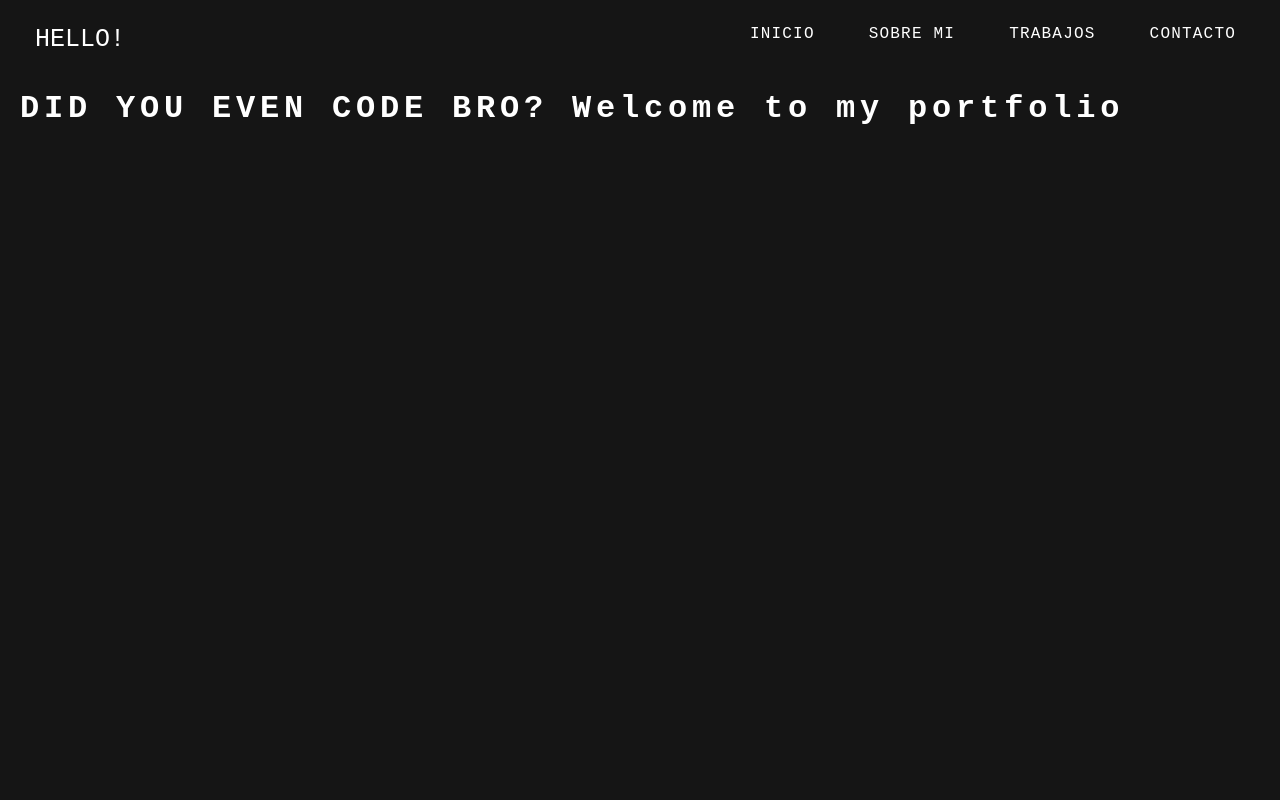
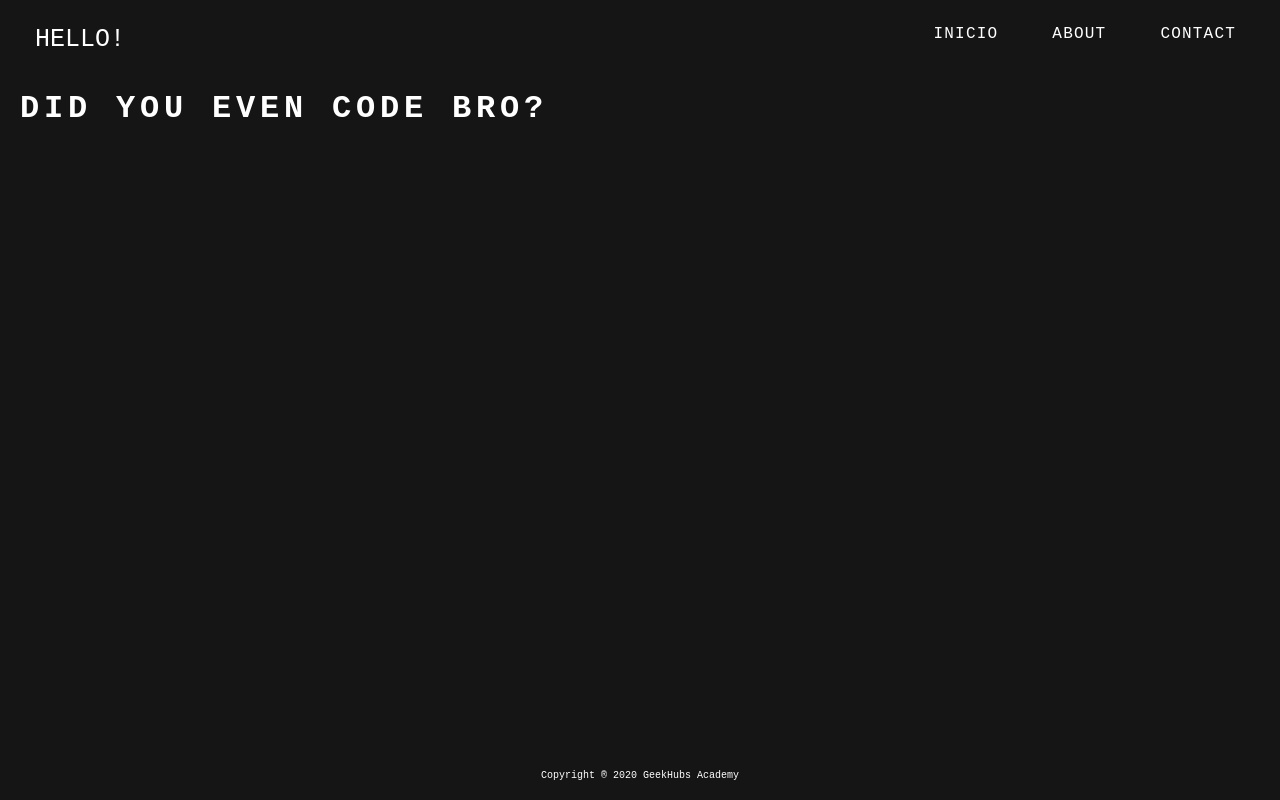
Before and after one commit to adansuku/Simple_portfolio, a plain HTML site: page index.html in a window 1280 px wide. Drawn offline with Linux system fonts and the light colour scheme; a web font is replaced by a local one.

Commit message:
Update header

```diff
--- a/index.html
+++ b/index.html
@@ -30,25 +30,23 @@
             </div>
             <div class="nav-wrapper">
                 <ul>
-                    <li class="nav-item"><a href="/">Inicio</a></li>
-                    <li class="nav-item"><a href="./about.html">Sobre Mi</a></li>
-                    <li class="nav-item"><a href="./works.html">Trabajos</a></li>
-                    <li class="nav-item"><a href="./contact.html">Contacto</a></li>
+                    <li class="nav-item"><a href="./index.html">Inicio</a></li>
+                    <li class="nav-item"><a href="./about.html">About</a></li>
+                    <li class="nav-item"><a href="./contact.html">Contact</a></li>
                 </ul>
             </div>
         </nav>
-
-
-
-
-
     </header>
 
-    <main class="home">
+    <main class="home vertical_align">
         <div class="home_title">
-            <h1>DID YOU EVEN CODE BRO? Welcome to my portfolio</h1>
+            <h1>DID YOU EVEN CODE BRO?</h1>
         </div>
     </main>
+
+    <footer>
+        Copyright ® 2020 GeekHubs Academy
+    </footer>
 
 
     <!-- <script src="https://code.jquery.com/jquery-3.2.1.slim.min.js" integrity="sha384-KJ3o2DKtIkvYIK3UENzmM7KCkRr/rE9/Qpg6aAZGJwFDMVNA/GpGFF93hXpG5KkN" crossorigin="anonymous"></script> -->
```
